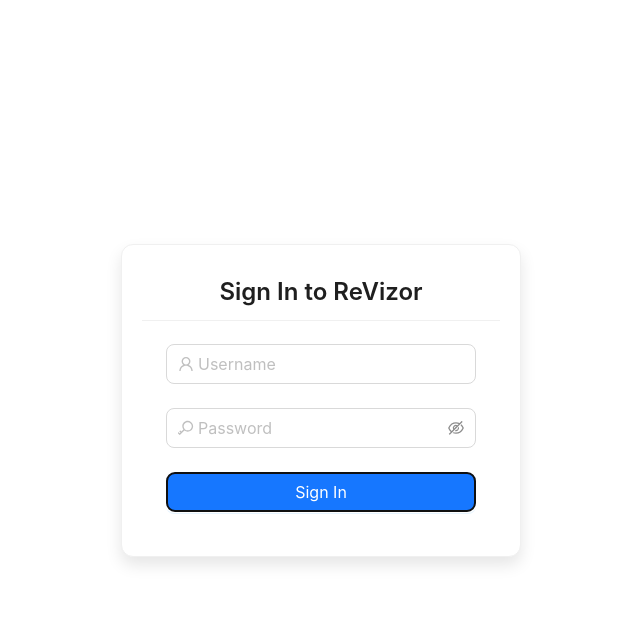
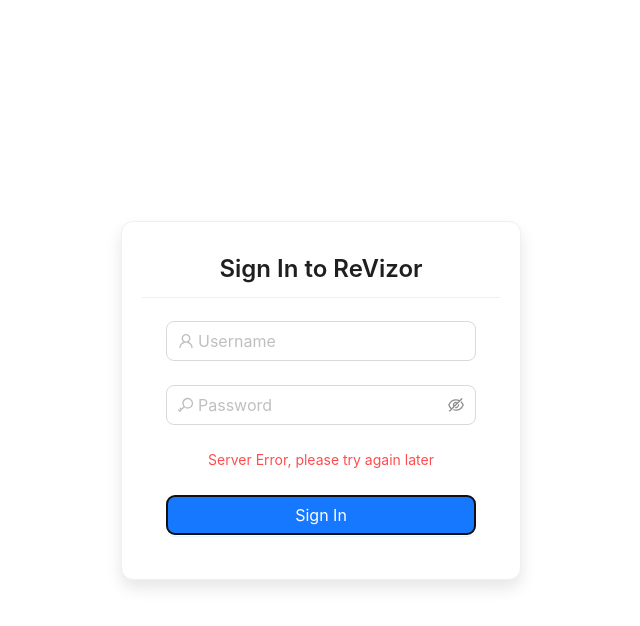
Before and after one commit to BogKuk/ReVizor-front, a React (Vite) app: page / in a window 1280 px wide. Both pictures are taken after a click on the button "Sign In". Shown: the top 626 px of the page, without its empty margins (319-959 px from the left). Built offline with nearby package versions, Linux system fonts and the light colour scheme; no server answers.

Commit message:
added warnings in card

```diff
--- a/src/components/AuthorizationCard.jsx
+++ b/src/components/AuthorizationCard.jsx
@@ -12,6 +12,9 @@
     const [login, setLogin] = useState('');
     const [password, setPassword] = useState('');
     const [show, setShow] = useState(false);
+    const [loading, setLoading] = useState(false);
+    const [error, setError] = useState('');
+    const [status, setStatus] = useState("");
 
     useEffect(() => {
         const timer = setTimeout(() => setShow(true), 50);
@@ -19,6 +22,9 @@
     }, []);
 
     const handleLogin = async () => {
+        setLoading(true);
+        setError('');
+        setStatus("");
         try {
             const response = await axios.post(
                 'http://127.0.0.1:8000/authorization/login',
@@ -30,8 +36,15 @@
             // здесь можно делать редирект, например:
             // navigate("/dashboard");
 
-        } catch (error) {
-            console.error('Ошибка при логине:', error);
+        } catch (err) {
+            if (err.response && err.response.status === 401) {
+                setError('Incorrect Username or Password');
+                setStatus('error');
+            } else {
+                setError('Server Error, please try again later');
+            }
+        } finally {
+            setLoading(false);
         }
     };
 
@@ -54,6 +67,7 @@
                        width: '100%',
                    }}>
                 <Input
+                    status={status}
                     placeholder="Username"
                     prefix={<UserOutlined style={{ color: 'rgba(0,0,0,.25)' }} />}
                     size="large"
@@ -61,13 +75,15 @@
                     onChange={e => setLogin(e.target.value)}
                 />
                 <Input.Password
+                    status={status}
                     placeholder="Password"
                     prefix = {<KeyOutlined style={{ color: 'rgba(0,0,0,.25)' }}/>}
                     size="large"
                     value={password}
                     onChange={e => setPassword(e.target.value)}
                 />
-                <Button type="primary" size="large" block onClick={handleLogin}>
+                {error && <Typography.Text type="danger">{error}</Typography.Text>}
+                <Button type="primary" size="large" block onClick={handleLogin} loading={loading}>
                     Sign In
                 </Button>
             </Space>
--- a/src/context/AuthContext.jsx
+++ b/src/context/AuthContext.jsx
@@ -1,6 +1,7 @@
 import React, { createContext, useState } from 'react';
 import axios from 'axios';
 
+// eslint-disable-next-line react-refresh/only-export-components
 export const AuthContext = createContext();
 
 export const AuthProvider = ({ children }) => {
```
